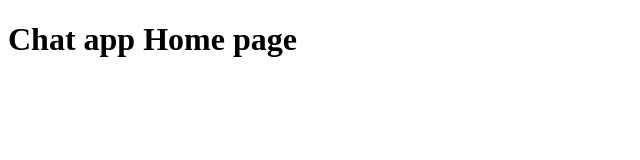
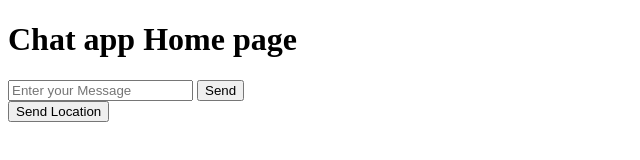
Before and after one commit to RashidulHasanRatul/chat-app-soket.io, a website: page public/index.html in a window 1280 px wide. Shown: the whole page, without its empty margins (0-640 px from the left). Drawn offline with nearby package versions, Linux system fonts and the light colour scheme; no server answers.

Commit message:
add location button

```diff
--- a/public/index.html
+++ b/public/index.html
@@ -8,6 +8,11 @@
   </head>
   <body>
     <h1>Chat app Home page</h1>
+    <form id="message-form" action="">
+      <input name="message" placeholder="Enter your Message" />
+      <button>Send</button>
+    </form>
+    <button id="send-location">Send Location</button>
 
     <script src="/socket.io/socket.io.js"></script>
     <script src="/js/chat.js"></script>
```
